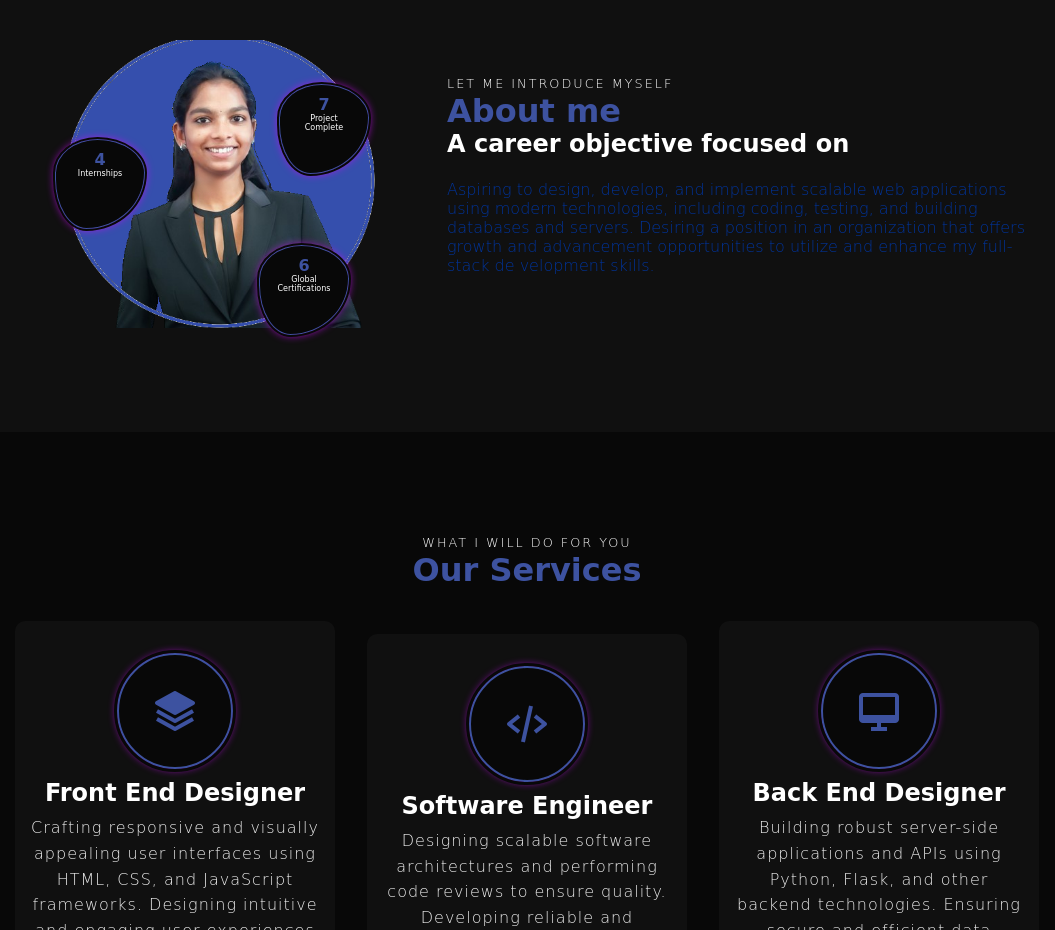
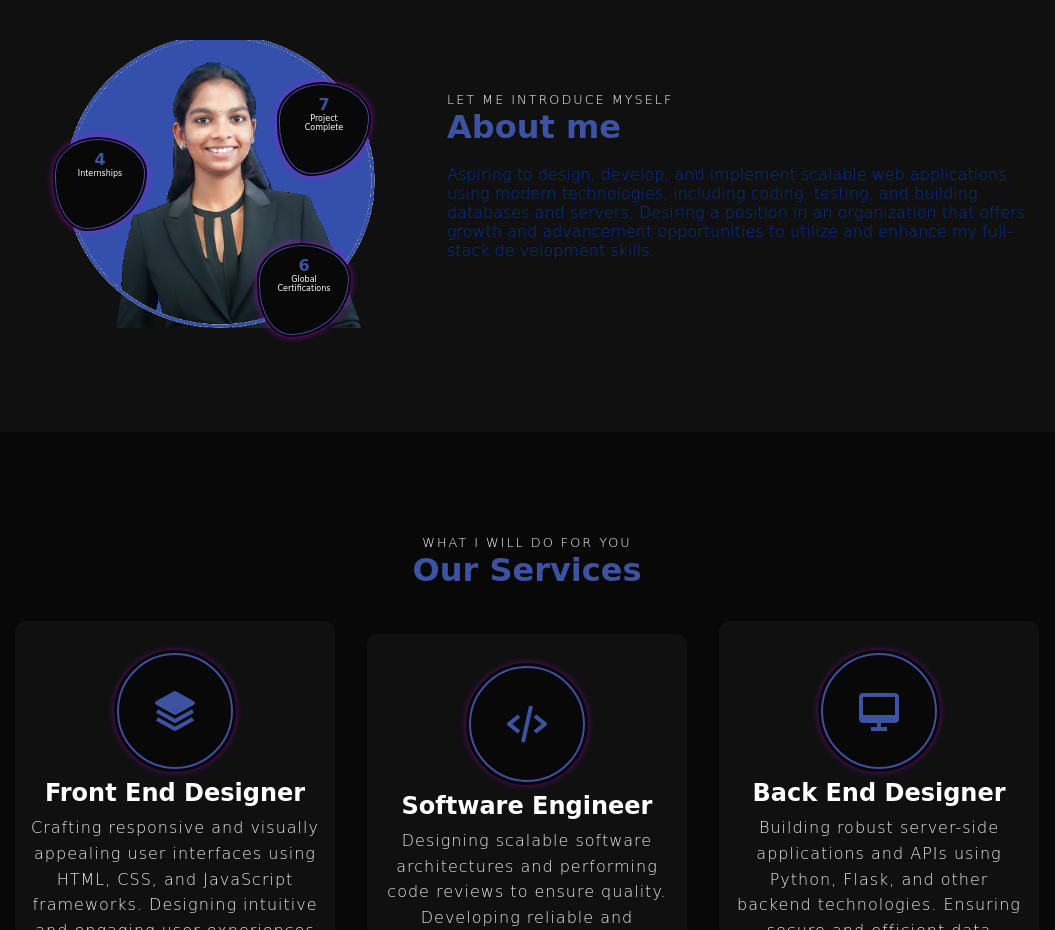
Before and after one commit to 2100080102/JavaScript, a plain HTML site: page index.html in a window 1280 px wide. Shown: the part 860-1790 px from the top of the page, without its empty margins (113-1168 px from the left). Drawn offline with nearby package versions, Linux system fonts and the light colour scheme; some packages are replaced by stand-ins of ours; a script that the page names is missing.

Commit message:
Update index.html

```diff
--- a/index.html
+++ b/index.html
@@ -173,7 +173,6 @@
         <div class="about-content scroll-scale">
             <span>Let me introduce myself</span>
             <h2>About me</h2>
-            <h3>A career objective focused on</h3>
             <br>
             <p>Aspiring to design, develop, and implement scalable web applications
                 using modern technologies, including coding, testing, and building databases
```
